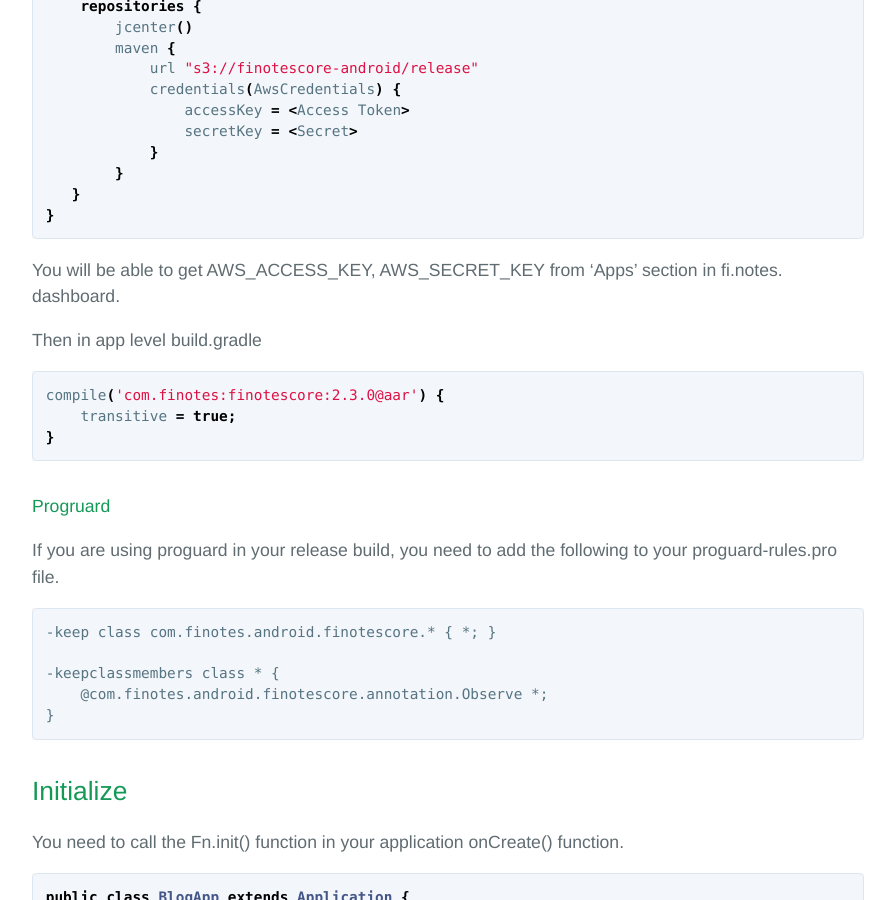
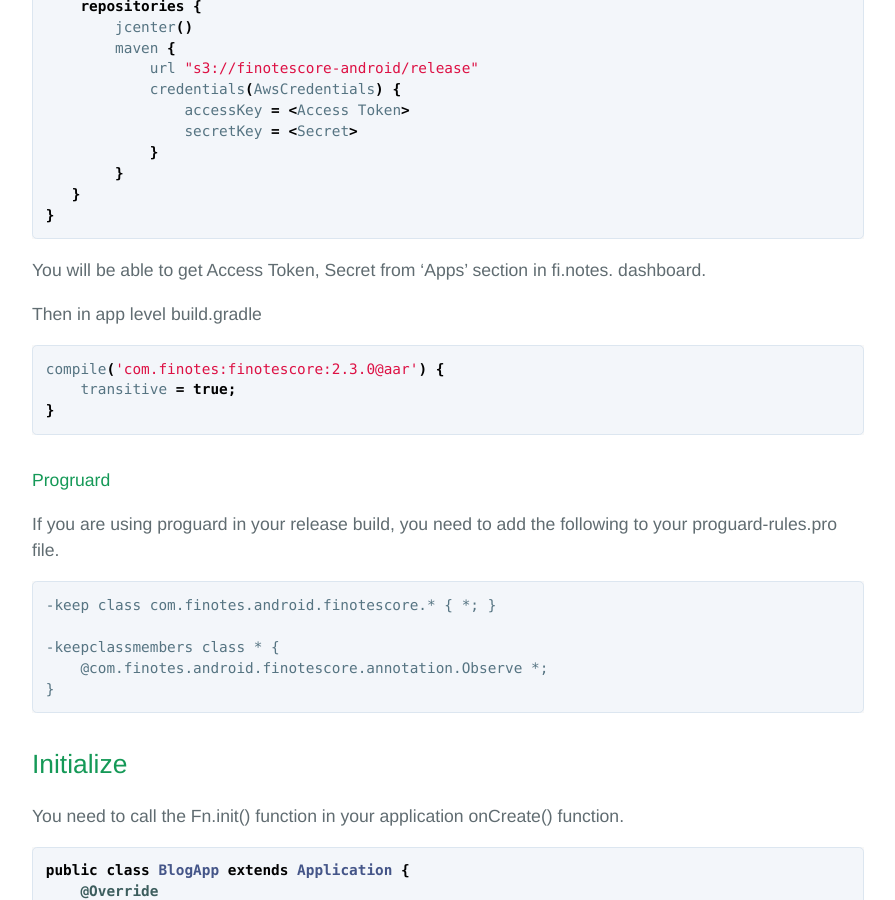
Before and after one commit to finotes/finotes.github.io, a Jekyll site: the page built from _posts/2018-02-02-java-docs.md, in a window 1280 px wide and 900 px high, scrolled down 620 px. Shown: the whole window, without its empty margins (192-1087 px from the left). Built offline with Jekyll 4.4.1, drawn with Linux system fonts in a browser that asks for light colours; some web fonts are replaced.

Commit message:
Update 2018-02-02-java-docs.md

````diff
--- a/_posts/2018-02-02-java-docs.md
+++ b/_posts/2018-02-02-java-docs.md
@@ -30,7 +30,7 @@ allprojects {
    }
 }
 ```
-You will be able to get AWS_ACCESS_KEY, AWS_SECRET_KEY from 'Apps' section in fi.notes. dashboard.
+You will be able to get Access Token, Secret from 'Apps' section in fi.notes. dashboard.
 
 Then in app level build.gradle
 ```gradle
````
